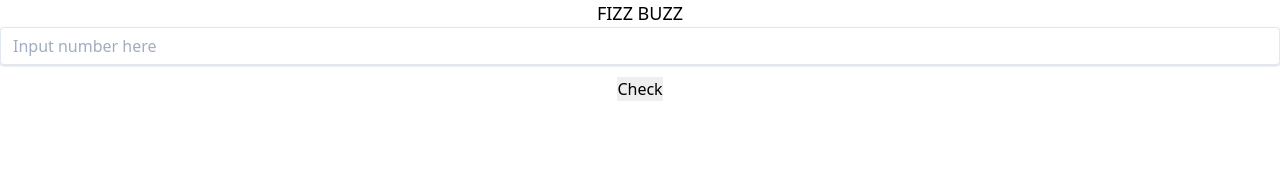
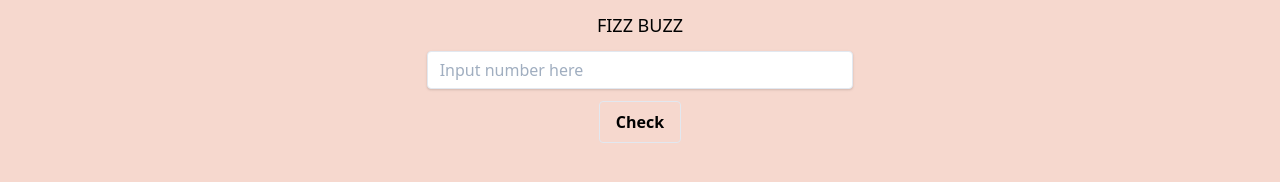
Before and after one commit to Carrosen/fizzbuzz_js, a website: page index.html in a window 1280 px wide. Drawn offline with nearby package versions, Linux system fonts and the light colour scheme.

Commit message:
played around with backgroundcolor and button

```diff
--- a/index.html
+++ b/index.html
@@ -7,19 +7,23 @@
     <link href="https://cdn.jsdelivr.net/npm/tailwindcss/dist/tailwind.min.css" rel="stylesheet">
     <title>FIZZ BUZZ</title>
 </head>
-<body>
+<style>
+body {
+    background-color: #F6D8CE;
+}
+</style>
 
-    <h1 class="font-sans text-lg text-grey-darkest text-center">FIZZ BUZZ</h1>
-    <!-- <h2>GAME RULES:</h2> -->
+    <h1 class="font-sans text-lg text-grey text-center mb-3 mt-3 ">FIZZ BUZZ</h1>
+    <!-- <h2>G/style>AME RULES:</h2> -->
 
 
     <div style="text-align:center">
-        <input class="shadow appearance-none border border-red rounded w-full py-2 px-3 text-grey-darker mb-3 leading-tight focus:outline-none focus:shadow-outline" id="value" type="text" placeholder="Input number here">
+        <input class="shadow appearance-none border border-red rounded w-1/3 py-2 px-3 text-grey-darker mb-3 leading-tight focus:outline-none focus:shadow-outline" id="value" type="text" placeholder="Input number here"><br>
 
-        <input type="submit" value="Check" id="button">
+        <input class="bg-transparent hover:bg-black text-dark-green font-semibold hover:text-white py-2 px-4 border border-dark-green hover:border-transparent rounded" type="submit" value="Check" id="button">
         </div>
     </div>
-        <div id="display_answer"></div>
+        <div class="text-5xl" id="display_answer" style="text-align: center"></div>
 
         <script src="./src/js/fizz-buzz.js"></script>
         <script>
```
